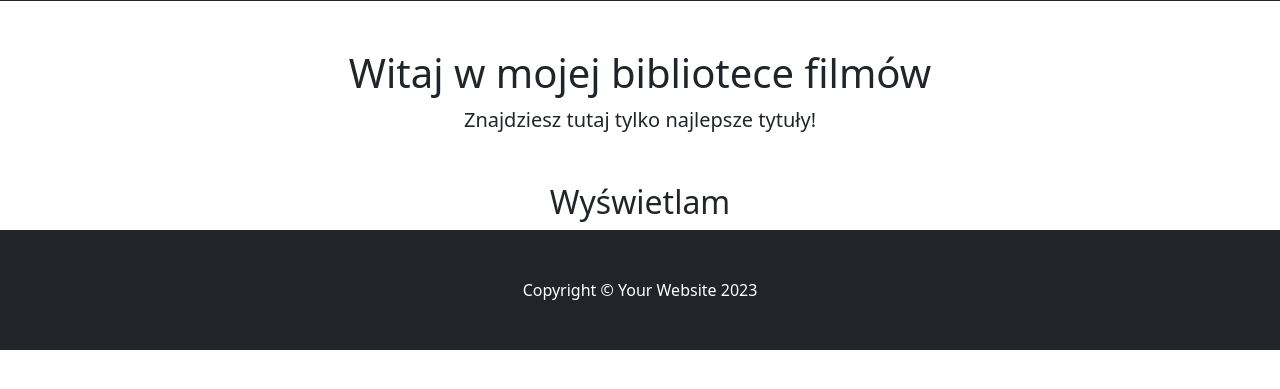
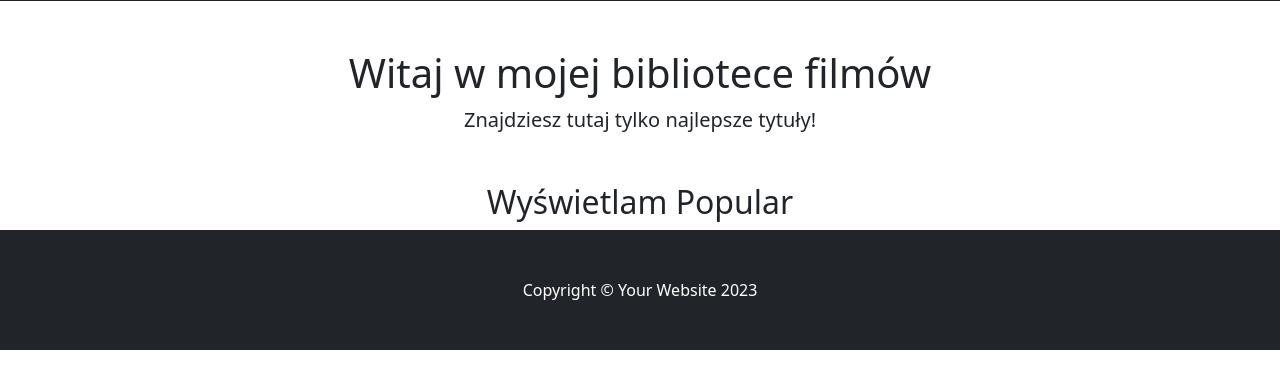
Before and after one commit to KarZyl/movies_catalogue, a Flask app: page / in a window 1280 px wide. Shown: the part 352-741 px from the top of the page. Run offline with Flask 3, Linux system fonts and the light colour scheme; data that the repository does not hold is empty; some libraries are stand-ins or nearby versions.

Commit message:
update movies_project

```diff
--- a/templates/homepage.html
+++ b/templates/homepage.html
@@ -6,7 +6,7 @@
    <div class="col-lg-12 text-center">
        <h1 class="mt-5">Witaj w mojej bibliotece filmów</h1>
        <p class="lead">Znajdziesz tutaj tylko najlepsze tytuły!</p>
-       <h2 class="mt-5">Wyświetlam {{list_name}}</h2>
+       <h2 class="mt-5">Wyświetlam {{current_list|capitalize}}</h2>
 
    </div>
 
--- a/templates/index.html
+++ b/templates/index.html
@@ -41,7 +41,7 @@
             <div class="container px-4 px-lg-5 my-5">
                 <div class="text-center text-white">
                     <h1 class="display-4 fw-bolder">Movies Project</h1>
-                    <p class="lead fw-normal text-white-50 mb-0">With template</p>
+                    <p class="lead fw-normal text-white-50 mb-0">With template </p>
                 </div>
             </div>
         </header>
```
